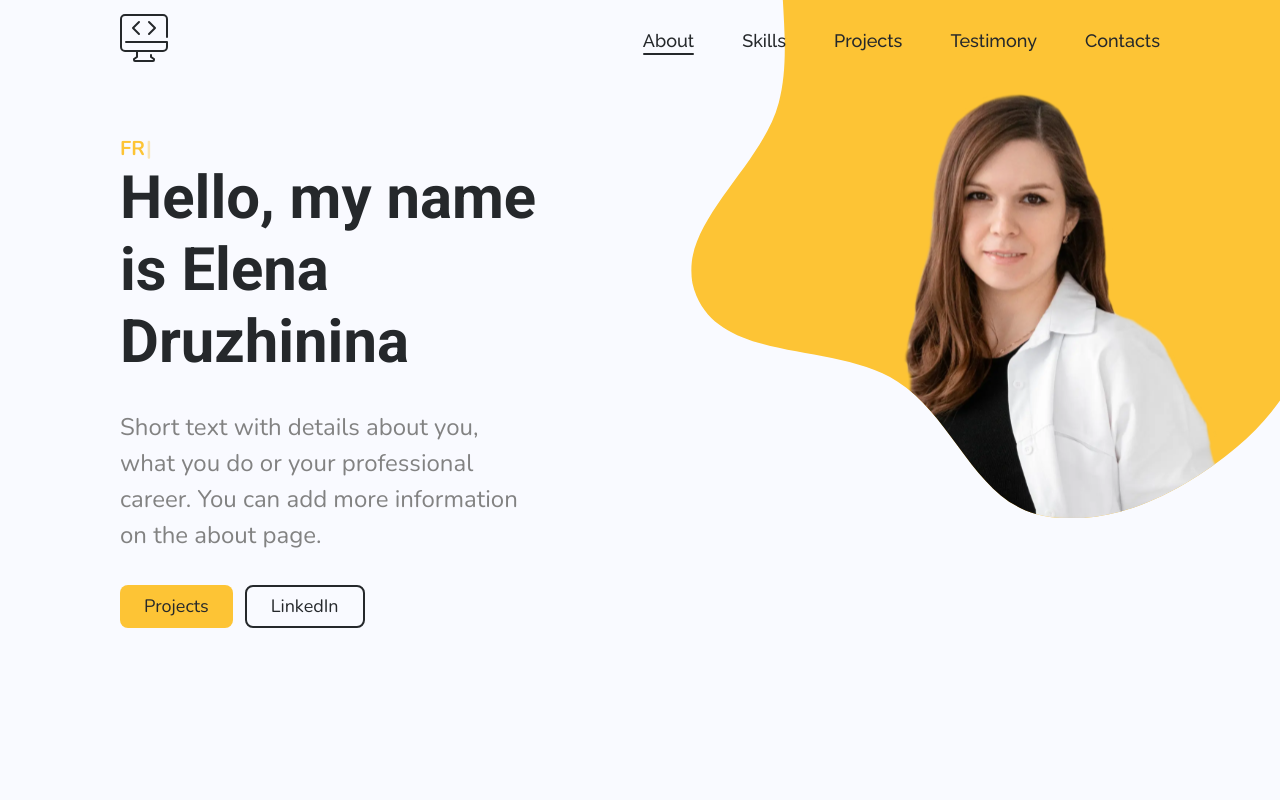
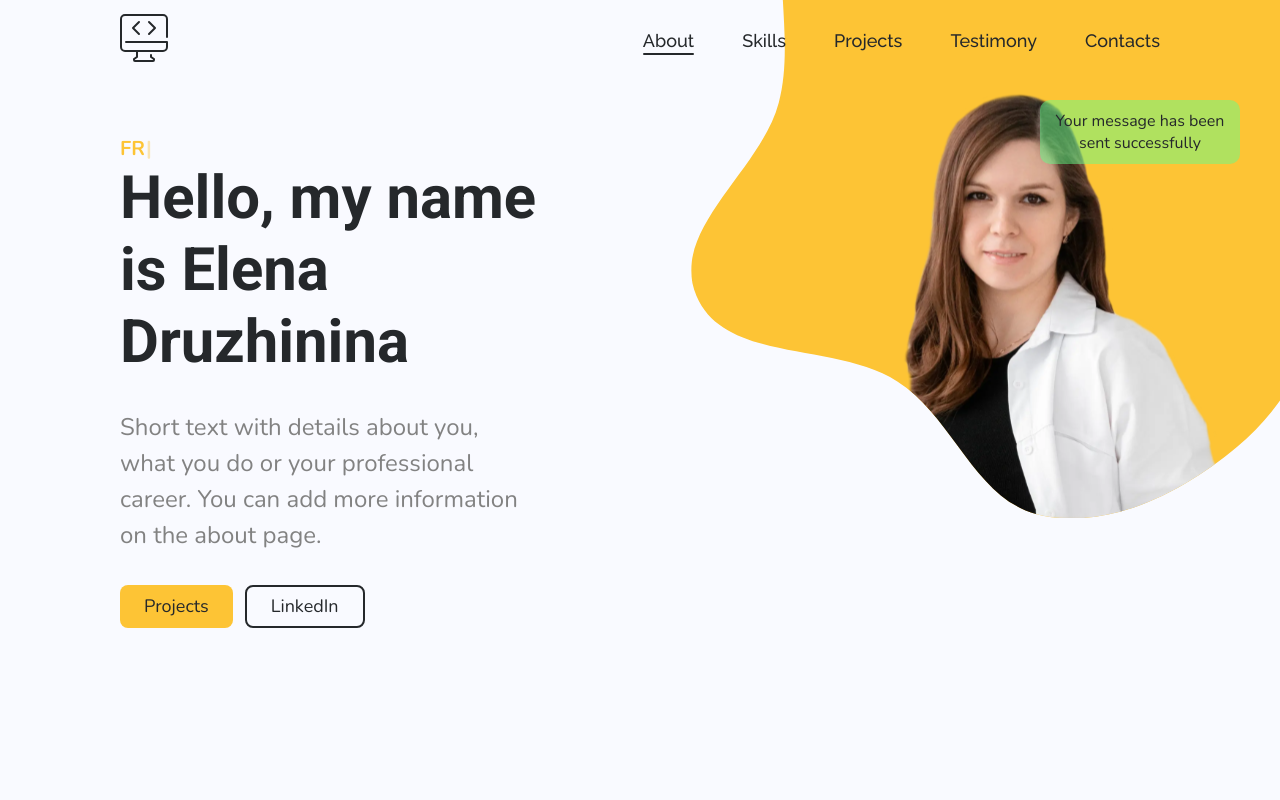
Before and after one commit to DruzhininaElena/my-portfolio, a React (Vite) app: page / in a window 1280 px wide. Shown: the top 800 px of the page. Built offline with nearby package versions, Linux system fonts and the light colour scheme.

Commit message:
change color PopupMessage

```diff
--- a/src/components/popupMessage/PopupMessage_Styles.ts
+++ b/src/components/popupMessage/PopupMessage_Styles.ts
@@ -1,8 +1,9 @@
 import styled from 'styled-components';
+import {theme} from '../../styles/Theme.ts';
 
 const PopupMessageStyled = styled.div<{$bgColor?: string}>`
     position: fixed;
-    bottom: 40px;
+    top: 100px;
     right: 40px;
     padding: 10px;
     z-index: 500;
@@ -10,6 +11,14 @@ const PopupMessageStyled = styled.div<{$bgColor?: string}>`
     border-radius: 10px;
     min-height: 20px;
     width: 200px;
+    text-align: center;
+
+    @media ${theme.media.tablet} {
+        right: unset;
+        top: 20px;
+        left: 50%;
+        transform: translateX(-50%);
+    }
 `
 
 export const S = {
--- a/src/layout/sections/contacts/Contacts.tsx
+++ b/src/layout/sections/contacts/Contacts.tsx
@@ -8,7 +8,7 @@ import {PopupMessage} from '../../../components/popupMessage/PopupMessage.tsx';
 
 export const Contacts: React.FC = () => {
 
-    const [isShowPopupSuccess, setIsShowPopupSuccess] = useState(false)
+    const [isShowPopupSuccess, setIsShowPopupSuccess] = useState(true)
     const [isShowPopupFailed, setIsShowPopupFailed] = useState(false)
 
     const form = useRef<HTMLFormElement>(null);
```
